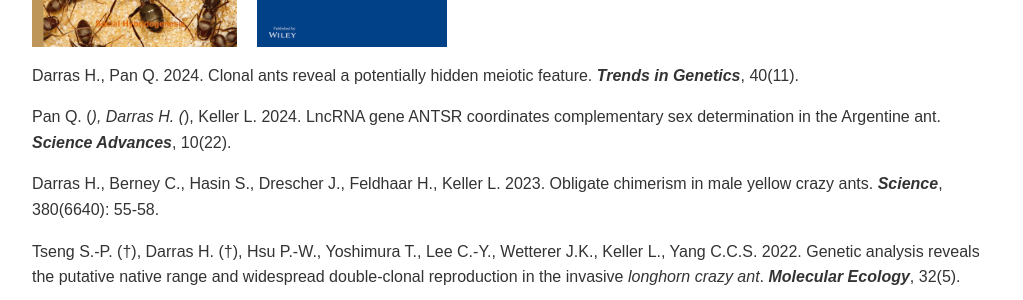
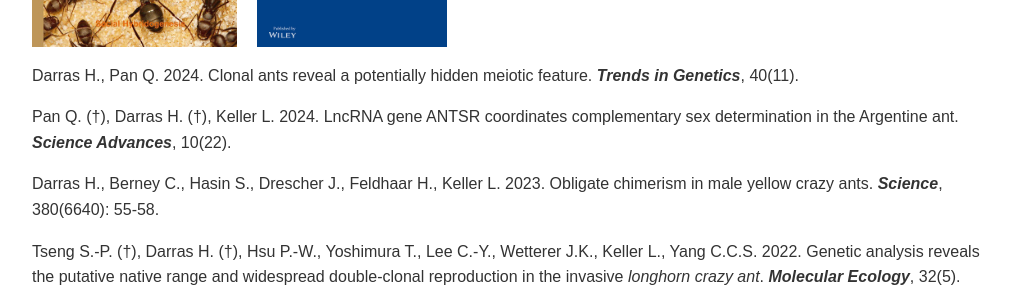
Before and after one commit to lab-darras/lab-darras.github.io, a Jekyll site: the page built from GSSE-publications.md, in a window 1280 px wide and 900 px high. Shown: the part 394-694 px from the top of the window, without its empty margins (128-1151 px from the left). Built offline with Jekyll 4.4.1, drawn with Linux system fonts in a browser that asks for light colours.

```diff
--- a/GSSE-publications.md
+++ b/GSSE-publications.md
@@ -12,7 +12,7 @@ title: Publications
 
 Darras H., Pan Q. 2024. Clonal ants reveal a potentially hidden meiotic feature. **_Trends in Genetics_**, 40(11).
 
-Pan Q. (*), Darras H. (*), Keller L. 2024. LncRNA gene ANTSR coordinates complementary sex determination in the Argentine ant. **_Science Advances_**, 10(22).
+Pan Q. (†), Darras H. (†), Keller L. 2024. LncRNA gene ANTSR coordinates complementary sex determination in the Argentine ant. **_Science Advances_**, 10(22).
 
 Darras H., Berney C., Hasin S., Drescher J., Feldhaar H., Keller L. 2023. Obligate chimerism in male yellow crazy ants. **_Science_**, 380(6640): 55-58.
 
```
